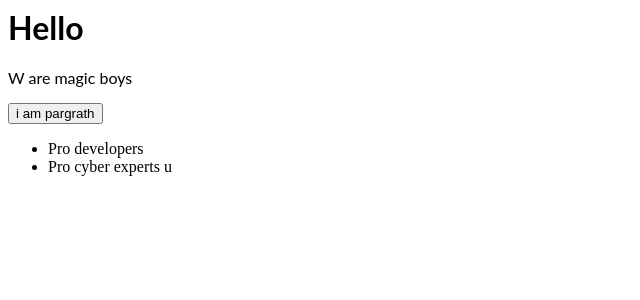
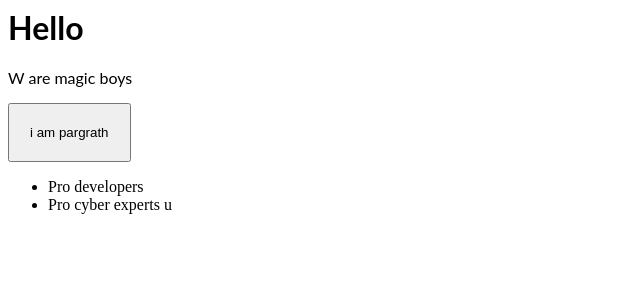
Before and after one commit to hirwa1/React-Hacker-Website, a React (Create React App) app: page / in a window 1280 px wide. Shown: the top 300 px of the page, without its empty margins (0-640 px from the left). Built offline with nearby package versions, Linux system fonts and the light colour scheme.

Commit message:
2 files modified

```diff
--- a/src/App.js
+++ b/src/App.js
@@ -6,7 +6,7 @@ export default function App() {
     <div>
       <h1>Hello </h1>
       <p>W are magic boys</p>
-      <button>
+      <button id="bb">
       i am pargrath
       </button>
       <ul>
--- a/src/style.css
+++ b/src/style.css
@@ -1,3 +1,6 @@
 h1, p {
   font-family: Lato;
 }
+#bb{
+  padding:20px;
+}
```
